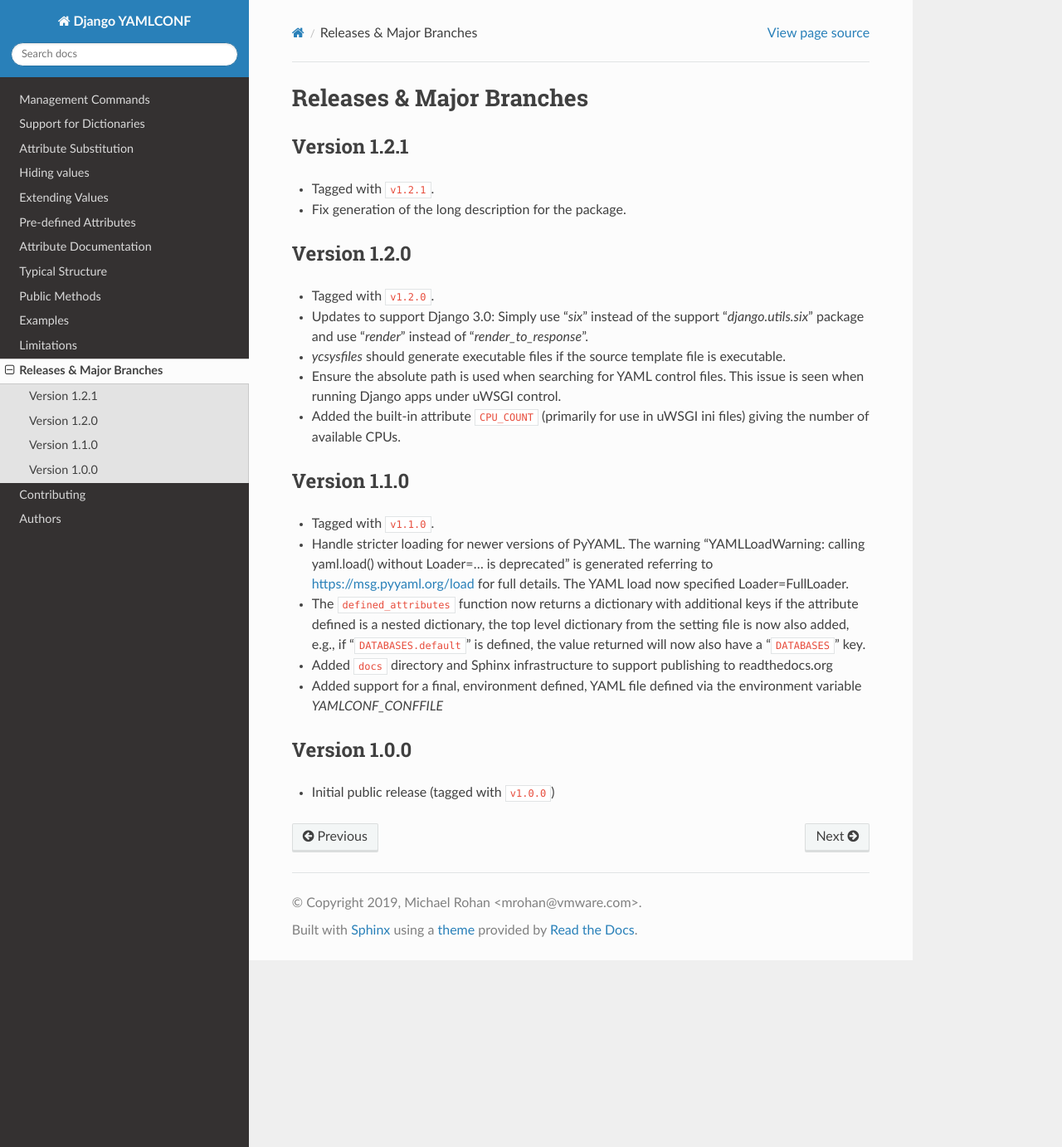
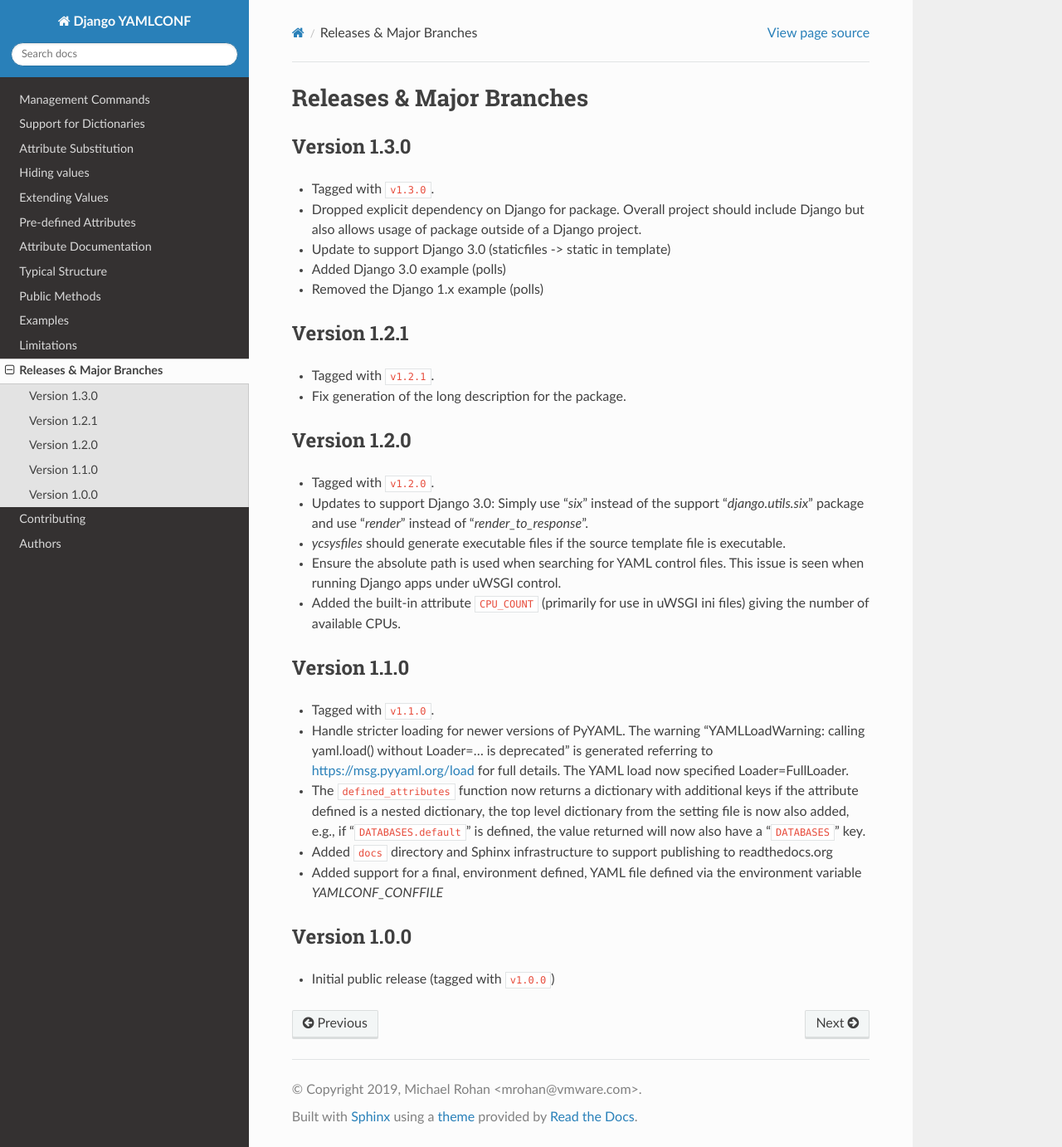
Before and after one commit to vmware/django-yamlconf, a Sphinx documentation site: the page built from docs/releases.rst, in a window 1280 px wide and 1382 px high. Shown: the whole window at 83% size. Built offline with Sphinx 7.4.7 and the Read the Docs theme 2.0.0, drawn with Linux system fonts in a browser that asks for light colours.

Commit message:
Bump version to 1.3.0
Update version and version related files to 1.3.0

```diff
--- a/docs/releases.rst
+++ b/docs/releases.rst
@@ -6,6 +6,19 @@
 
 Releases & Major Branches
 -------------------------
+
+.. _releases-1.3.0:
+
+Version 1.3.0
+~~~~~~~~~~~~~
+
+- Tagged with ``v1.3.0``.
+- Dropped explicit dependency on Django for package.  Overall project
+  should include Django but also allows usage of package outside of a
+  Django project.
+- Update to support Django 3.0 (staticfiles -> static in template)
+- Added Django 3.0 example (polls)
+- Removed the Django 1.x example (polls)
 
 .. _releases-1.2.1:
 
```
Also changed, not shown: CHANGELOG.md (+12 -0 lines), 2 other files.
